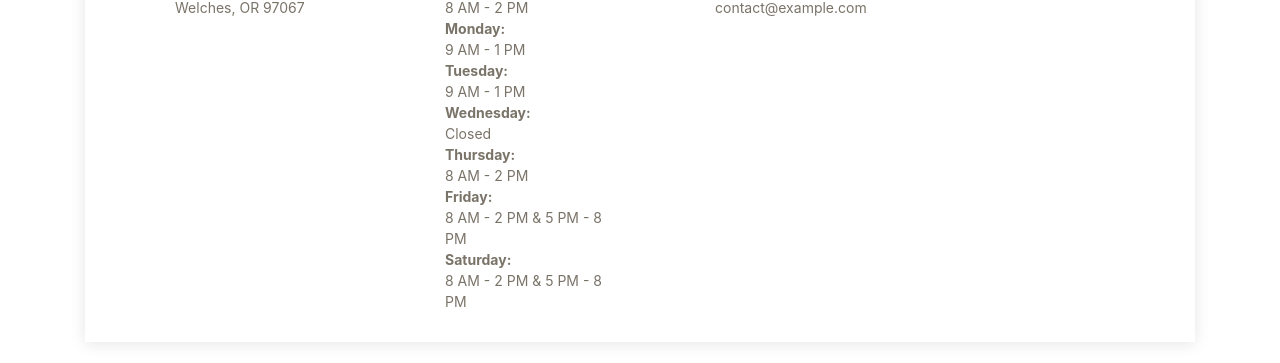
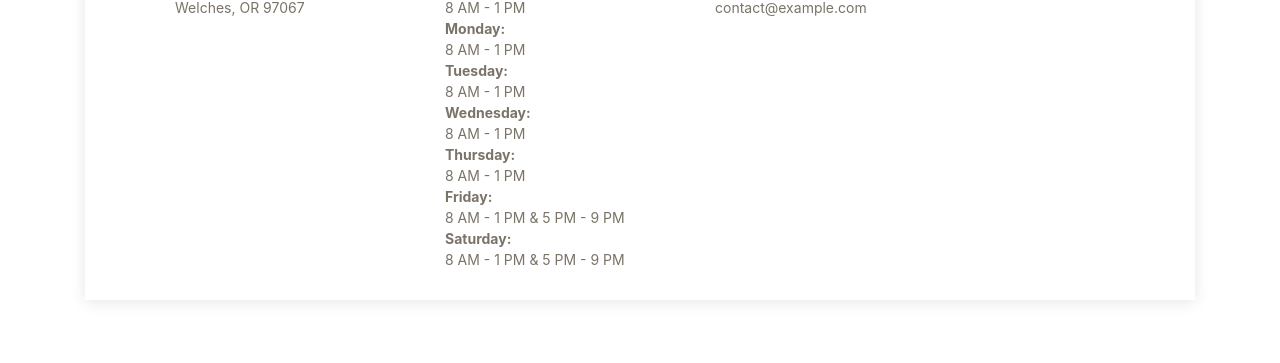
Before and after one commit to josiahspeed/Al-Forno-Ferruzza, a website with bundled scripts: page index.html in a window 1280 px wide. Shown: the part 5850-6213 px from the top of the page. Built offline with nearby package versions, Linux system fonts and the light colour scheme.

Commit message:
Updated hours

```diff
--- a/index.html
+++ b/index.html
@@ -814,13 +814,13 @@
             <div class="col-lg-3 col-md-6 info mt-4 mt-lg-0">
               <i class="icofont-clock-time icofont-rotate-90"></i>
               <h4>Open Hours:</h4>
-              <p><b>Sunday:</b><br>8 AM - 2 PM</p>
-              <p><b>Monday:</b><br>9 AM - 1 PM</p>
-              <p><b>Tuesday:</b><br>9 AM - 1 PM</p>
-              <p><b>Wednesday:</b><br>Closed</p>
-              <p><b>Thursday:</b><br>8 AM - 2 PM</p>
-              <p><b>Friday:</b><br>8 AM - 2 PM & 5 PM - 8 PM</p>
-              <p><b>Saturday:</b><br>8 AM - 2 PM & 5 PM - 8 PM</p>
+              <p><b>Sunday:</b><br>8 AM - 1 PM</p>
+              <p><b>Monday:</b><br>8 AM - 1 PM</p>
+              <p><b>Tuesday:</b><br>8 AM - 1 PM</p>
+              <p><b>Wednesday:</b><br>8 AM - 1 PM</p>
+              <p><b>Thursday:</b><br>8 AM - 1 PM</p>
+              <p><b>Friday:</b><br>8 AM - 1 PM & 5 PM - 9 PM</p>
+              <p><b>Saturday:</b><br>8 AM - 1 PM & 5 PM - 9 PM</p>
             </div>
 
             <div class="col-lg-3 col-md-6 info mt-4 mt-lg-0">
```
